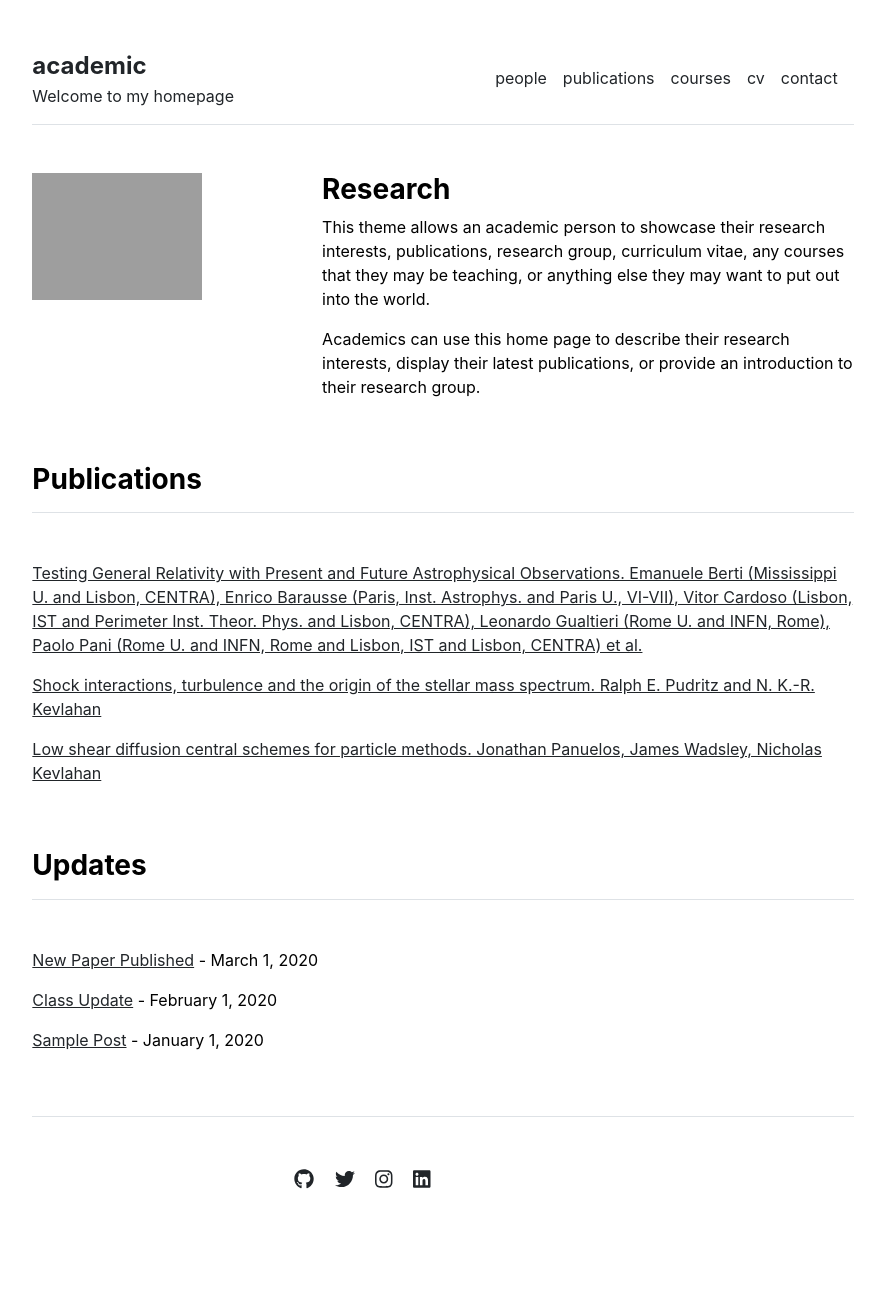
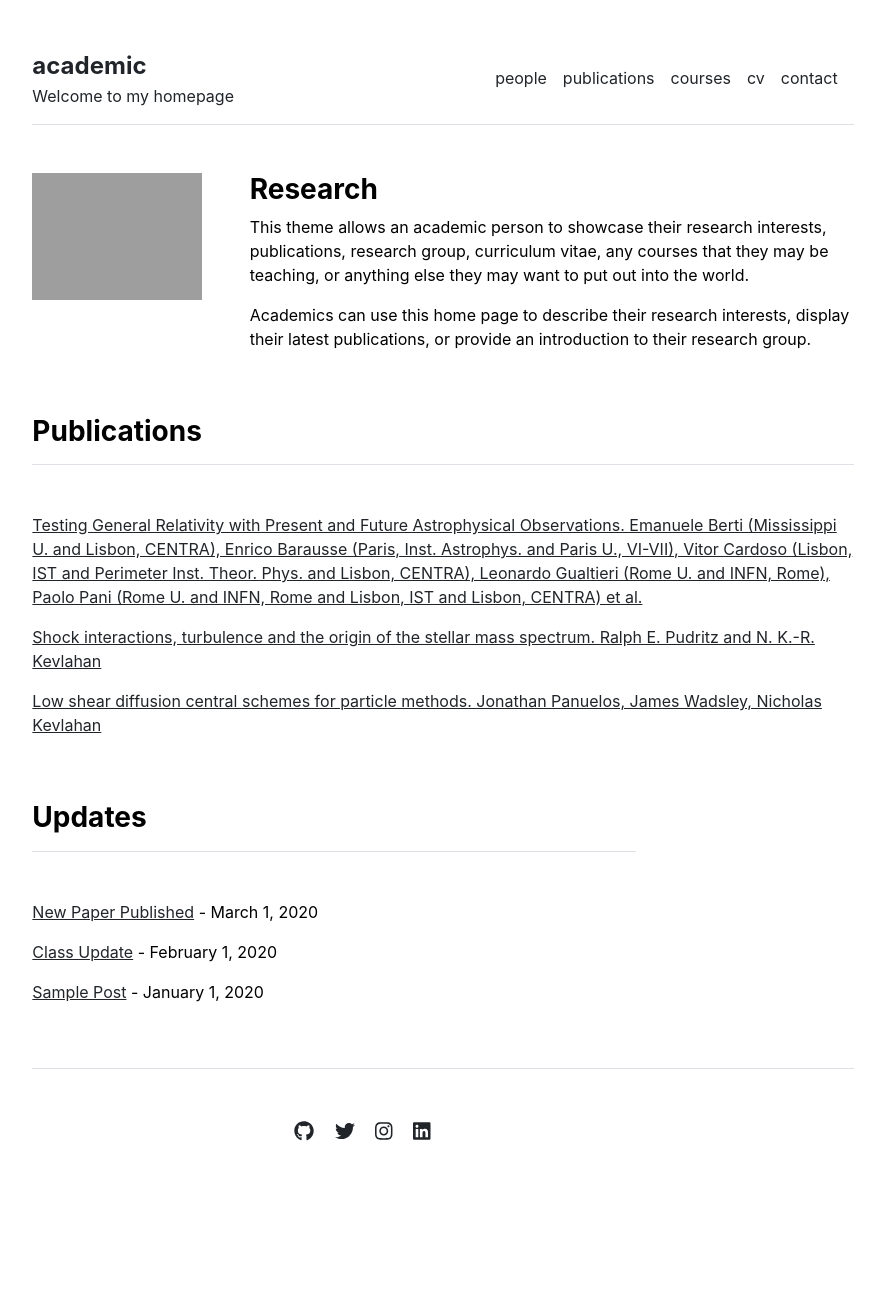
Before and after one commit to akakpokonou/akakpokonou.github.io, a Jekyll site: the page built from index.md, in a window 1280 px wide. Shown: the whole page, without its empty margins (197-1082 px from the left). Built offline with Jekyll 4.4.1, drawn with Linux system fonts in a browser that asks for light colours; after the commit the page ends 1243 px from its top, so only the background shows below that.

Commit message:
Update home.html

```diff
--- a/_layouts/home.html
+++ b/_layouts/home.html
@@ -3,10 +3,10 @@ layout: default
 ---
 
 <div class="row g-5 mb-5">
-  <div class="col-md-4">
-    <img src="{{ site.github.url }}/assets/img/home.jpg" alt="Home" width="70%">
+  <div class="col-md-3">
+    <img src="{{ site.github.url }}/assets/img/home.jpg" alt="Home" width="100%">
   </div>
-    <div class="col-md-8">
+    <div class="col-md-9">
     <h3 class="fw-bold">Research</h3>
     {{ content }}
   </div>
@@ -15,7 +15,7 @@ layout: default
 {% include publications.html %}
 
 <div class="row g-5 mb-5">
-  <div class="col-md-12">
+  <div class="col-md-9">
     <h3 class="fw-bold border-bottom pb-3 mb-5">Updates</h3>
     {% for post in site.posts %}
       <p><a href="{{ site.github.url }}/{{ post.url }}">{{ post.title }}</a> - {{ post.date | date: "%B %-d, %Y" }}</p>
```
